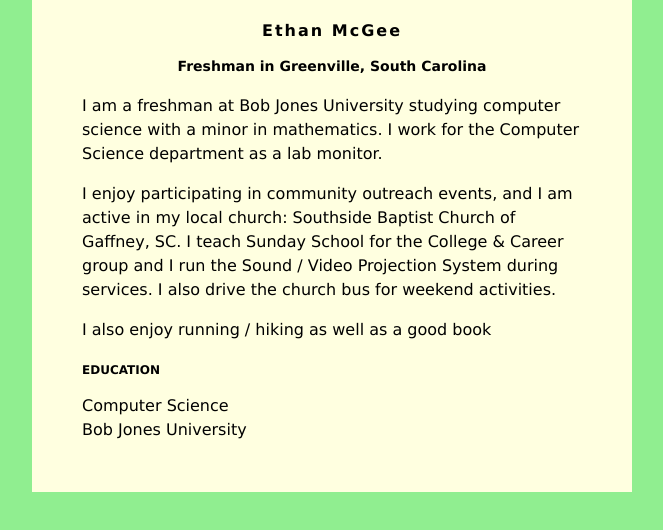
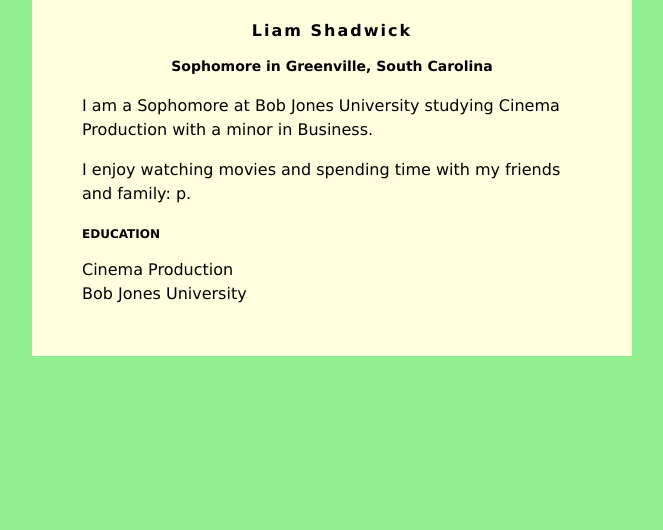
Before and after one commit to liamshadwick/liamshadwick.github.io, a plain HTML site: page index.html in a window 1280 px wide. Shown: the whole page, without its empty margins (308-971 px from the left). Drawn offline with Linux system fonts and the light colour scheme.

Commit message:
Update index.html

```diff
--- a/index.html
+++ b/index.html
@@ -30,19 +30,19 @@
 </head>
 <body>
     <div id="content">
-        <h1>Ethan McGee</h1>
-        <h2>Freshman in Greenville, South Carolina</h2>
+        <h1>Liam Shadwick</h1>
+        <h2>Sophomore  in Greenville, South Carolina</h2>
 
-         <p>I am a freshman at Bob Jones University studying computer science with a minor in mathematics. I work for the Computer Science department as a lab monitor.</p>
+         <p>I am a Sophomore  at Bob Jones University studying Cinema Production  with a minor in Business.</p>
          <p>
-            I enjoy participating in community outreach events, and I am active in my local church: Southside Baptist Church of Gaffney, SC.  I teach Sunday School for the College &amp; Career group and I run the Sound / Video Projection System during services.  I also drive the church bus for weekend activities.
+            I enjoy watching movies and spending time with my friends and family: p.
          </p>
          <p>
-            I also enjoy running / hiking as well as a good book
+
          </p>
 
         <h3>EDUCATION</h3>
-        Computer Science<br>
+        Cinema Production <br>
         Bob Jones University
     </div>
 
```
